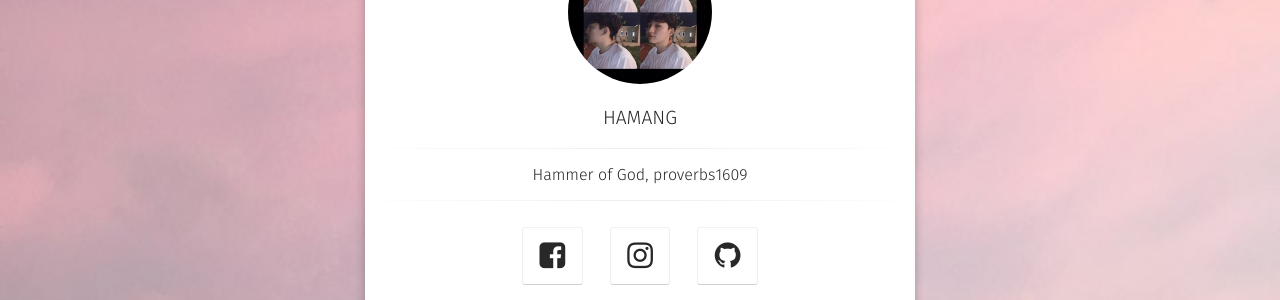
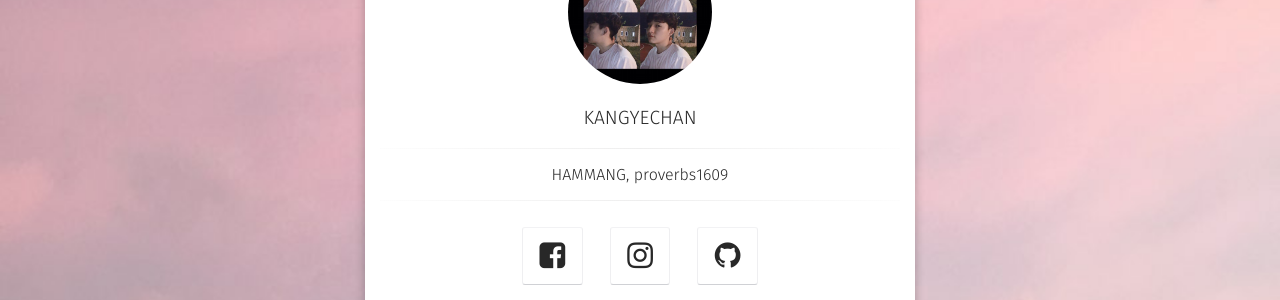
Before and after one commit to kangyechan/kangyechan.github.io, a Jekyll site: the page built from index.md, in a window 1280 px wide. Shown: the part 292-592 px from the top of the page. Built offline with Jekyll 4.4.1, drawn with Linux system fonts in a browser that asks for light colours; some web fonts are replaced; our own code applies the rules of GitHub Pages for plain Markdown files; comment, search, counter and statistics services are not loaded.

Commit message:
Title edit

```diff
--- a/_config.yml
+++ b/_config.yml
@@ -1,7 +1,7 @@
 # Site
-title:              HAMANG
-bio:                "Hammer of God, proverbs1609"
-description:        "사람이 마음으로 자기의 길을 계획할지라도 그의 걸음을 인도하시는 이는 여호와시니라 (잠 16:9)"
+title:              KANGYECHAN
+bio:                "HAMMANG, proverbs1609"
+description:        "사람이 마음으로 자기의 길을 계획할지라도 그의 걸음을 인도하시는 이는 여호와시니라. (잠 16:9)"
 reading_time:       true
 words_per_minute:   200
 logo:               'assets/img/gitprofile.jpg'
```
